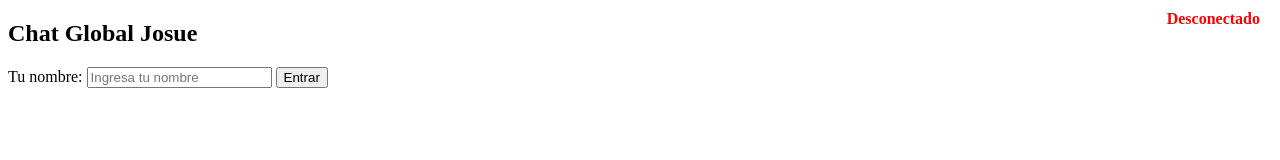
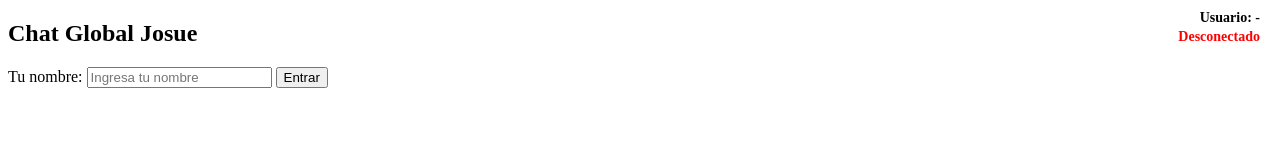
Before and after one commit to JosueManriquez/chatvivo, a website: page public/index.html in a window 1280 px wide. Drawn offline with nearby package versions, Linux system fonts and the light colour scheme; no server answers.

Commit message:
arriba derecha

```diff
--- a/public/index.html
+++ b/public/index.html
@@ -8,17 +8,31 @@
     <script src="https://cdn.socket.io/4.8.1/socket.io.min.js"></script>
     <style>
         /* Indicador arriba a la derecha */
-        #estado {
+        #infoUsuario {
             position: absolute;
             top: 10px;
             right: 20px;
+            text-align: right;
             font-weight: bold;
+        }
+
+        #estado {
+            font-size: 14px;
+        }
+
+        #usuarioDisplay {
+            font-size: 14px;
+            margin-bottom: 3px;
         }
     </style>
 </head>
 
 <body>
-    <div id="estado">Desconectado</div>
+    <div id="infoUsuario">
+        <div id="usuarioDisplay">Usuario: -</div>
+        <div id="estado">Desconectado</div>
+    </div>
+
     <h2>Chat Global Josue</h2>
 
     <!-- Nombre de usuario -->
@@ -41,22 +55,23 @@
 
         let nombreUsuario = "";
         const estadoDiv = document.getElementById("estado");
+        const usuarioDisplay = document.getElementById("usuarioDisplay");
 
         // 🔹 Detectar conexión
         socket.on("connect", () => {
-            estadoDiv.textContent = nombreUsuario + "Conectado";
+            estadoDiv.textContent = "Conectado";
             estadoDiv.style.color = "green";
         });
 
         // 🔹 Detectar desconexión
         socket.on("disconnect", () => {
-            estadoDiv.textContent = nombreUsuario + "Desconectado";
+            estadoDiv.textContent = "Desconectado";
             estadoDiv.style.color = "red";
         });
 
         // 🔹 Si hay un error en la conexión
         socket.on("connect_error", () => {
-            estadoDiv.textContent = nombreUsuario + "Desconectado";
+            estadoDiv.textContent = "Desconectado";
             estadoDiv.style.color = "red";
         });
 
@@ -64,6 +79,7 @@
             const inputNombre = document.getElementById("nombre").value.trim();
             if (inputNombre !== "") {
                 nombreUsuario = inputNombre;
+                usuarioDisplay.textContent = "Usuario: " + nombreUsuario;
                 document.getElementById("chat").style.display = "block";
 
                 // Avisar al servidor el nuevo usuario
```
